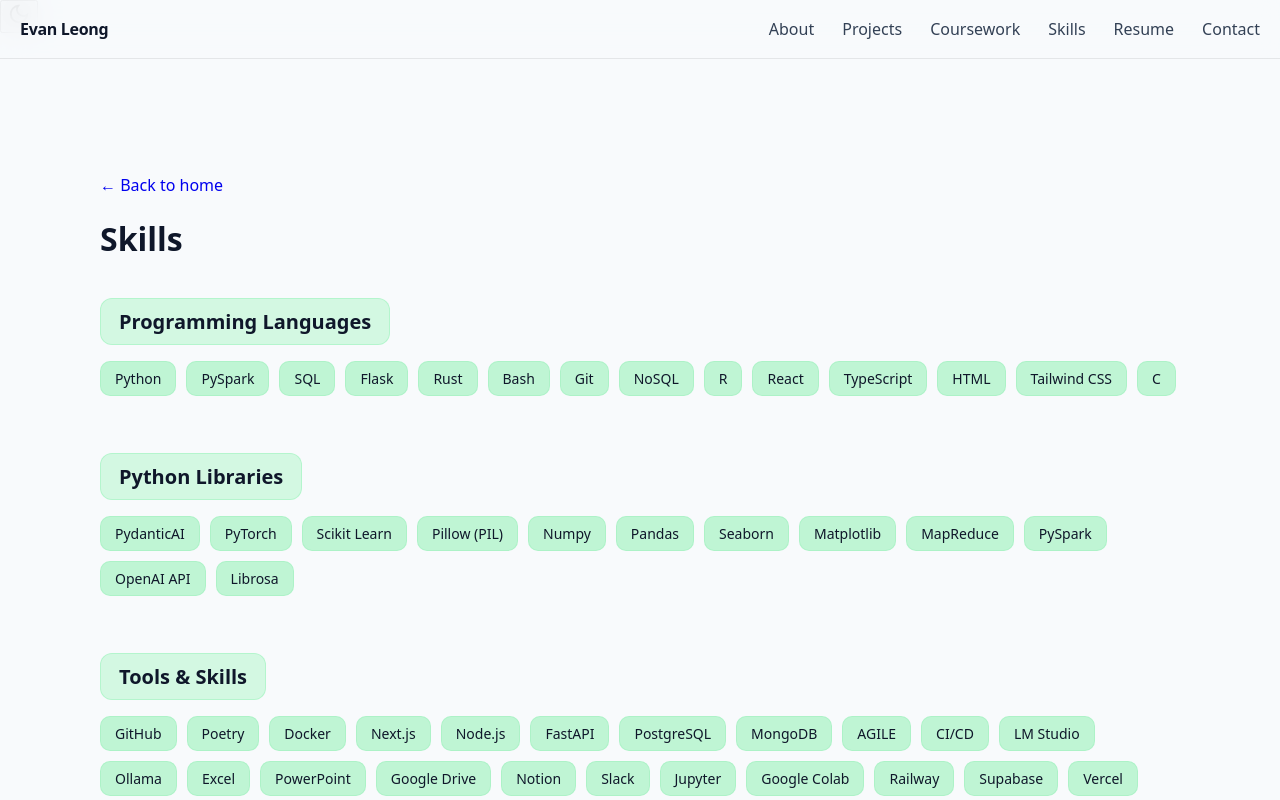
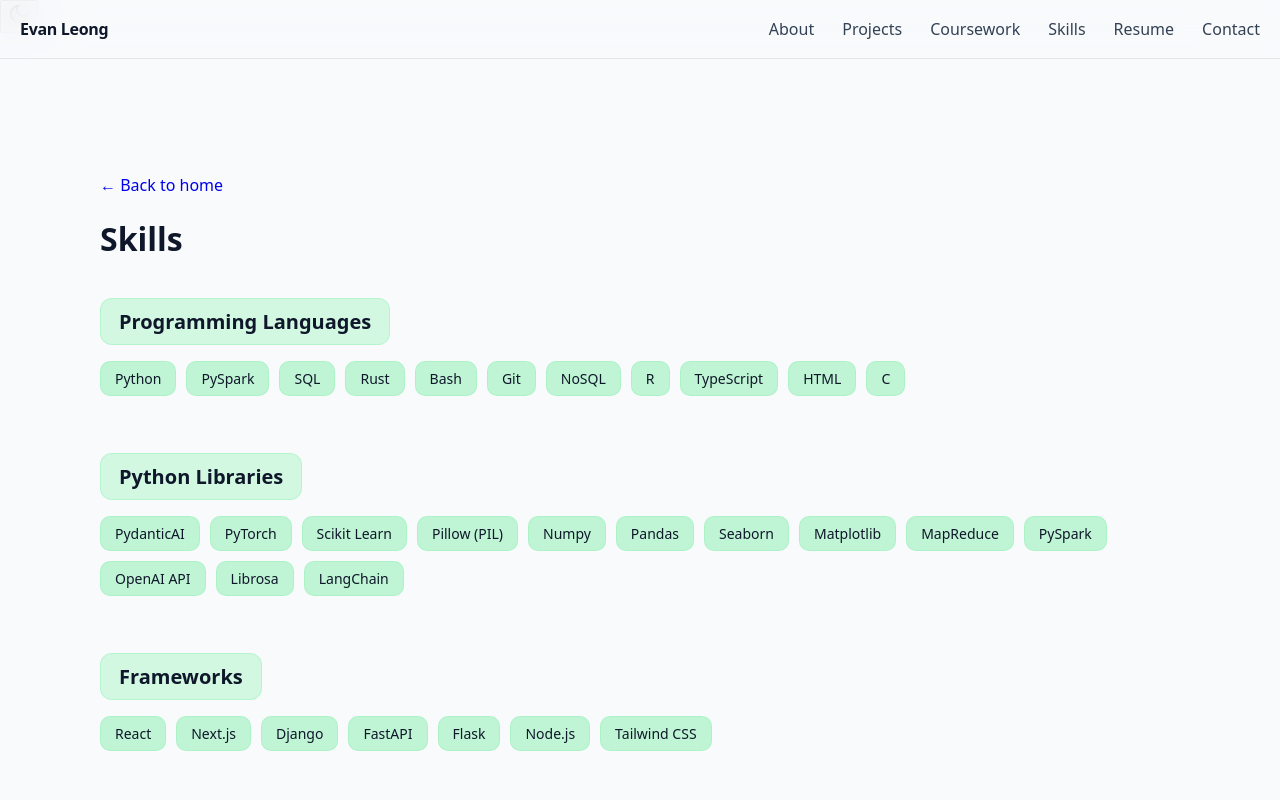
Before and after one commit to EvanLeongDS/Personal-Portfolio, a Next.js app: page /skills in a window 1280 px wide. Shown: the top 800 px of the page. Built offline with nearby package versions, Linux system fonts and the light colour scheme.

Commit message:
updated skills

```diff
--- a/src/app/skills/page.tsx
+++ b/src/app/skills/page.tsx
@@ -30,16 +30,13 @@ export default function SkillsPage() {
               "Python",
               "PySpark",
               "SQL",
-              "Flask",
               "Rust",
               "Bash",
               "Git",
               "NoSQL",
               "R",
-              "React",
               "TypeScript",
               "HTML",
-              "Tailwind CSS",
               "C",
             ].map((skill) => (
               <span key={skill} className="skill-chip">
@@ -65,6 +62,26 @@ export default function SkillsPage() {
               "PySpark",
               "OpenAI API",
               "Librosa",
+              "LangChain",
+            ].map((skill) => (
+              <span key={skill} className="skill-chip">
+                {skill}
+              </span>
+            ))}
+          </div>
+        </div>
+
+        <div className="coursework-block">
+          <h2 className="subsection-title">Frameworks</h2>
+          <div className="skills-grid">
+            {[
+              "React",
+              "Next.js",
+              "Django",
+              "FastAPI",
+              "Flask",
+              "Node.js",
+              "Tailwind CSS",
             ].map((skill) => (
               <span key={skill} className="skill-chip">
                 {skill}
@@ -80,9 +97,6 @@ export default function SkillsPage() {
               "GitHub",
               "Poetry",
               "Docker",
-              "Next.js",
-              "Node.js",
-              "FastAPI",
               "PostgreSQL",
               "MongoDB",
               "AGILE",
```
